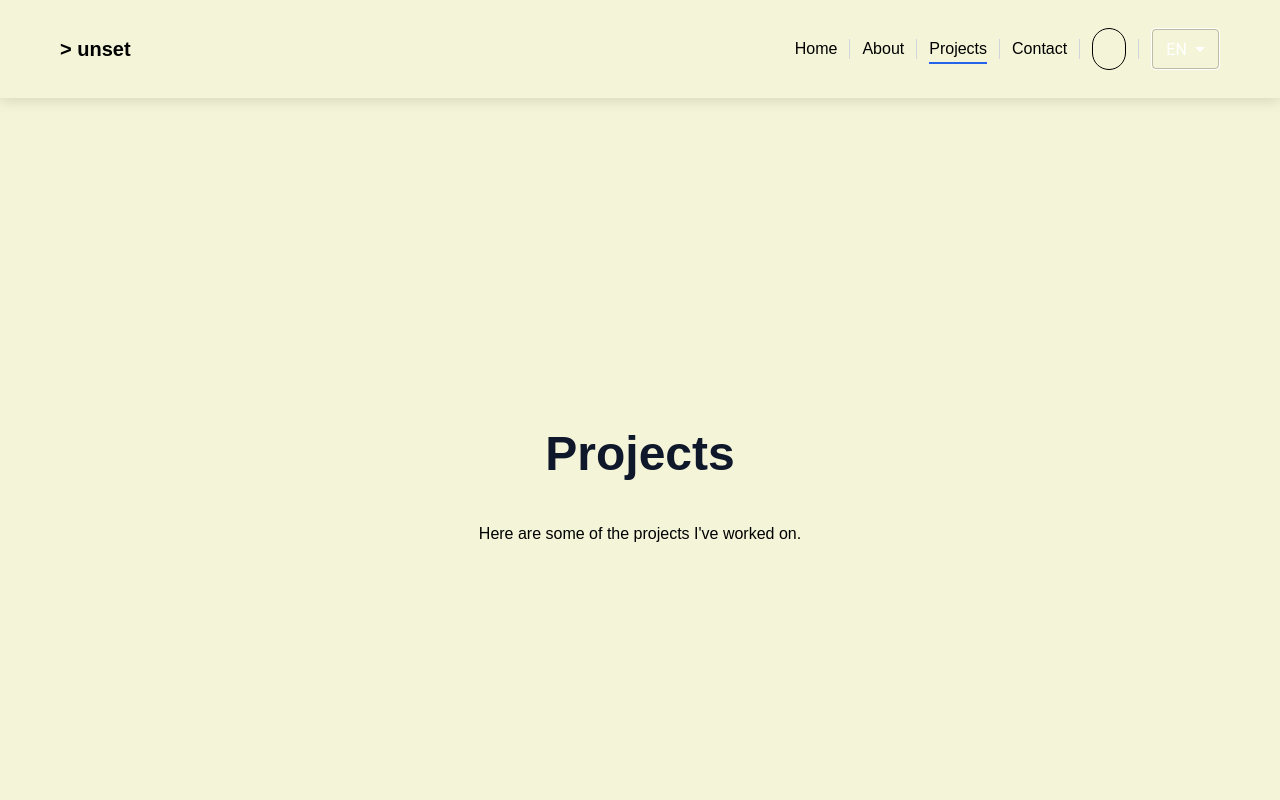
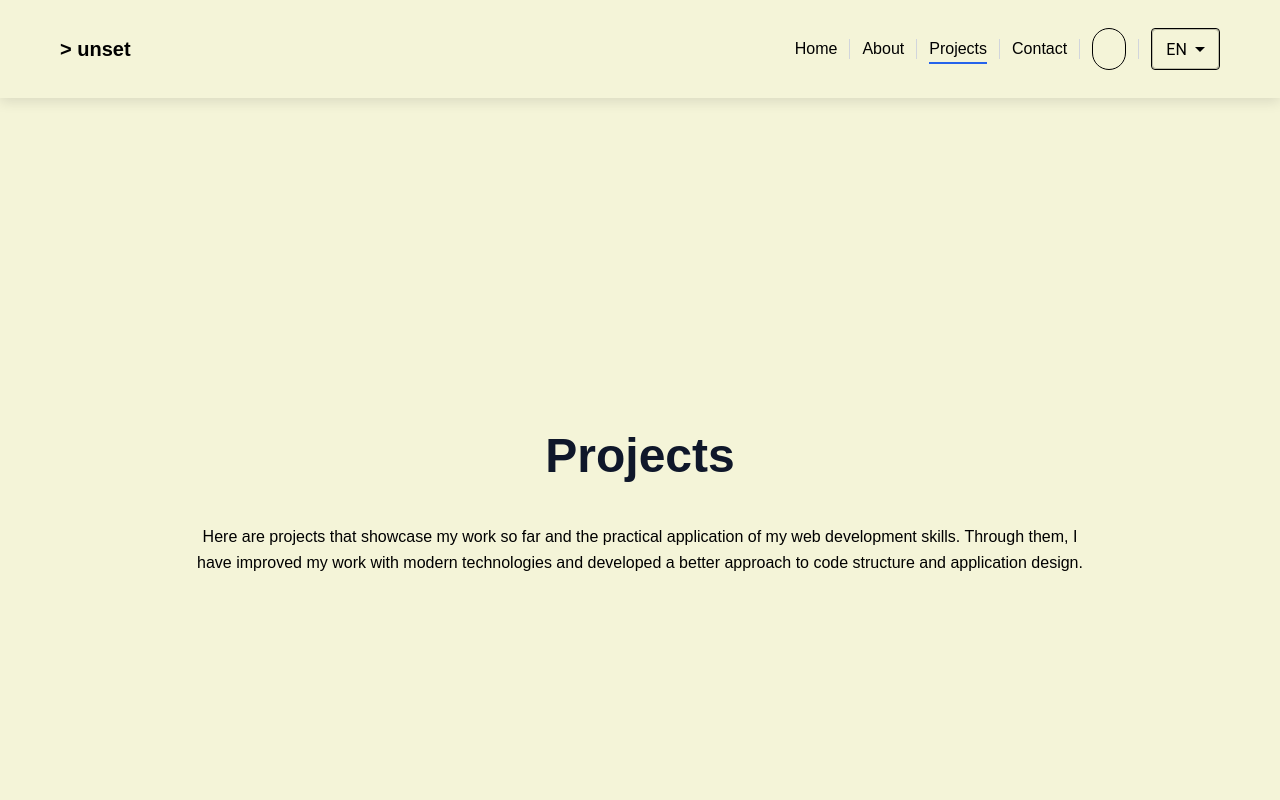
Before and after one commit to Djolee1389/Portfolio, a Next.js app: page /projects in a window 1280 px wide. Shown: the top 800 px of the page. Built offline with nearby package versions, Linux system fonts and the light colour scheme; no server answers; some icons are missing; what react-google-recaptcha-v3 would draw is missing.

Commit message:
Added favicon, color adjustments, bug fixes

```diff
--- a/app/globals.css
+++ b/app/globals.css
@@ -11,6 +11,7 @@
   --secondary: #3c4b61;
   --accent: #2563eb;
   --accent-hover: #1d4ed8;
+  --default : #000000;
   --box-shadow: rgba(0, 0, 0, 0.1) 0px 4px 12px;
 }
 
@@ -21,6 +22,7 @@
   --secondary: #8492a5;
   --accent: #38bdf8;
   --accent-hover: #0ea5e9;
+  --default : #ffffff;
   --box-shadow: rgba(0, 0, 0, 0.6) 0px 4px 12px;
 }
 
--- a/app/layout.tsx
+++ b/app/layout.tsx
@@ -9,6 +9,9 @@ import {NextIntlClientProvider} from 'next-intl';
 export const metadata: Metadata = {
   title: "Djordje Milutin | Portfolio",
   description: "Generated by create next app",
+  icons: {
+    icon: "app/favicon.ico",
+  },
 };
 
 export default function RootLayout({
--- a/app/page.tsx
+++ b/app/page.tsx
@@ -1,4 +1,4 @@
-'use client';
+"use client";
 import ButtonLinks from "@/components/ButtonLinks";
 import { useTranslations } from "next-intl";
 
@@ -11,6 +11,7 @@ export default function Home() {
         <h1 className="mb-2 text-3xl text-center md:text-start sm:text-4xl md:text-5xl">
           {process.env.NEXT_PUBLIC_NAME_KEY}
         </h1>
+
         <div className="flex flex-col items-center md:items-start">
           <p className="text-base sm:text-lg md:text-xl mb-10 text-(--secondary)">
             Web developer
--- a/app/projects/page.tsx
+++ b/app/projects/page.tsx
@@ -5,9 +5,16 @@ export default function Projects() {
   const t = useTranslations("Projects");
   return (
     <div className="w-full flex flex-col items-center mb-20">
-      <section className="min-h-dvh flex flex-col items-center justify-center">
+      <section className="min-h-dvh flex flex-col items-center justify-center px-4 lg:px-20">
         <h1 className="  mb-8">{t("title")}</h1>
-        <p className="text-center mb-8">{t("description")}</p>
+        <div className="  text-center space-y-5 ">
+          <p
+            className=" mx-auto text-l leading-relaxed "
+            style={{ textWrap: "balance" }}
+          >
+            {t("description")}
+          </p>
+        </div >
       </section>
       <section className="w-full max-w-6xl mx-auto p-7 mt-[-160]">
         <ProjectsContainer />
--- a/components/ButtonLinks.tsx
+++ b/components/ButtonLinks.tsx
@@ -9,7 +9,7 @@ export default function ButtonLinks({ text }: { text: string }) {
   return (
     <Button
       component={Link}
-      href="/projects"
+      href={t(`${text}.linkTo`)}
       variant="outlined"
       endIcon={<NorthEastIcon />}
       sx={{
@@ -18,11 +18,11 @@ export default function ButtonLinks({ text }: { text: string }) {
         "&:hover": {
           border: "1px solid var(--accent-hover)",
           backgroundColor: "var(--accent-hover)",
-          color: "var(--primary)",
+          color: "#fff",
         },
       }}
     >
-      {t(text)} {/* tekst dugmeta ide ovdje */}
+      {t(`${text}.text`)} {/* tekst dugmeta ide ovdje */}
     </Button>
   );
 }
--- a/components/LanguageSwitch.tsx
+++ b/components/LanguageSwitch.tsx
@@ -24,9 +24,10 @@ export default function LanguageSelect() {
       id="language"
       name="language"
       sx={{
-        color: "white",
-        border: "1px solid white",
-        "& .MuiSelect-icon": { color: "white" },
+        color: "var(--default)",
+        border: "1px solid var(--default)",
+        borderColor: "var(--default)",
+        "& .MuiSelect-icon": { color: "var(--default)" },
       }}
     >
       <MenuItem value="sr">SR</MenuItem>
--- a/components/navbar.tsx
+++ b/components/navbar.tsx
@@ -19,10 +19,12 @@ export default function Navbar() {
 
   return (
     <nav className="w-full  sticky top-0 flex justify-between items-center px-8 py-7 z-50 sm:px-15">
-      <span className="font-bold text-lg sm:text-xl">
-        {">"} {process.env.NEXT_PUBLIC_NAME_KEY}{" "}
-        <span className="blink">{"_"}</span>
-      </span>
+      <Link href="/" >
+        <span className="font-bold text-lg sm:text-xl">
+          {">"} {process.env.NEXT_PUBLIC_NAME_KEY}{" "}
+          <span className="blink">{"_"}</span>
+        </span>
+      </Link>
 
       <div className="space-x-3  items-center hidden md:flex">
         <Link href="/" className={`nav-link ${isActive("/") ? "active" : ""}`}>
--- a/messages/en.json
+++ b/messages/en.json
@@ -1,8 +1,14 @@
 {
     "Home" :{
         "description": "I design and build web interfaces with a focus on clarity and performance. This site showcases selected projects, contact information, and more about my work.",
-        "viewProjects": "View Projects",
-        "aboutMe": "About me"
+        "viewProjects": {
+          "text": "View Projects",
+          "linkTo": "/projects"
+        },
+        "aboutMe": {
+          "text": "About me",
+          "linkTo": "/about"
+        }
     },
 
     "Navigation" : {
@@ -25,7 +31,7 @@
 
     "Projects" :{
         "title": "Projects",
-        "description": "Here are some of the projects I've worked on.",
+        "description": "Here are projects that showcase my work so far and the practical application of my web development skills. Through them, I have improved my work with modern technologies and developed a better approach to code structure and application design.",
         "viewProject": "View Project",
 
         "renting" : "A real estate listing platform built with React",
--- a/messages/sr.json
+++ b/messages/sr.json
@@ -1,8 +1,14 @@
 {
   "Home": {
     "description": "Dizajniram i pravim web interfejse sa fokusom na jasnoću i performanse. Ovaj sajt prikazuje odabrane projekte, kontakt informacije i više o mom radu.",
-    "viewProjects": "Pogledaj projekte",
-    "aboutMe": "O meni"
+    "viewProjects": {
+      "text": "Pogledaj projekte",
+      "linkTo": "/projects"
+    },
+    "aboutMe": {
+      "text": "O meni",
+      "linkTo": "/about"
+    }
   },
 
   "Navigation": {
@@ -25,7 +31,7 @@
 
   "Projects": {
     "title": "Projekti",
-    "description": "Ovdje su neki od mojih projekata na kojima sam radio.",
+    "description": "Ovdje su projekti koji prikazuju moj dosadašnji rad i praktičnu primjenu znanja iz web razvoja. Kroz njih sam unapređivao rad sa modernim tehnologijama i razvijao bolji pristup strukturi koda i dizajnu aplikacija.",
     "viewProject": "Pogledaj projekat",
 
     "renting" : "Platforma za izdavanje i prodaju nekretnina napravljena u React-u",
```
Also changed, not shown: 1 other file (tests, documents, lock files or other folders).
